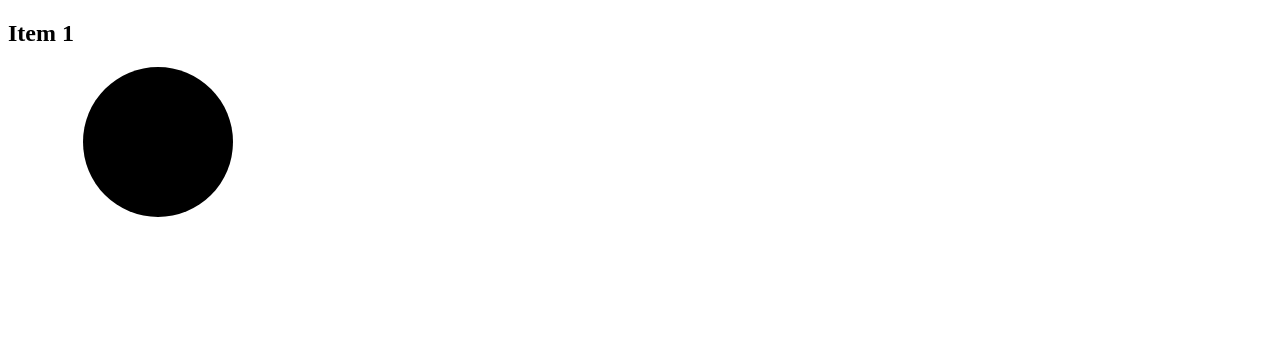
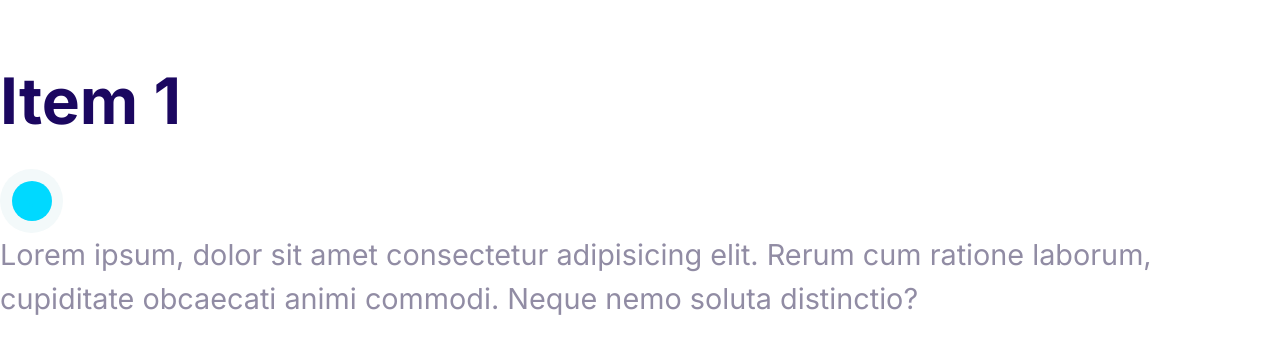
Before and after one commit to sarfarazullahkoyani/moshify, a plain HTML site: page index.html in a window 1280 px wide. Drawn offline with Linux system fonts and the light colour scheme.

Commit message:
fixed some errors in the css and html sections

```diff
--- a/index.html
+++ b/index.html
@@ -1,6 +1,18 @@
 <!DOCTYPE html>
 <html lang="en">
   <head>
+    <meta charset="UTF-8" />
+    <meta name="viewport" content="width=device-width, initial-scale=1.0" />
+    <title>Moshify</title>
+    <link
+      href="https://fonts.googleapis.com/css2?family=Inter:wght@400;600;700&display=swap"
+      rel="stylesheet"
+    />
+    <link rel="stylesheet" href="css/styles.css" />
+    <link rel="stylesheet" href="css/normalization.css" />
+  </head>
+
+  <body>
     <div class="collapsible">
       <header>
         <h2>Item 1</h2>
@@ -10,17 +22,12 @@
           </svg>
         </span>
       </header>
+      <div class="collapsible__content">
+        Lorem ipsum, dolor sit amet consectetur adipisicing elit. Rerum cum
+        ratione laborum, cupiditate obcaecati animi commodi. Neque nemo soluta
+        distinctio?
+      </div>
     </div>
-
-
-
-
-
-
-
-
-
-
 
     <!-- <div class="grid grid--1x2 grid--1x3">
       <div style="height: 100px; background: gold"></div>
```
